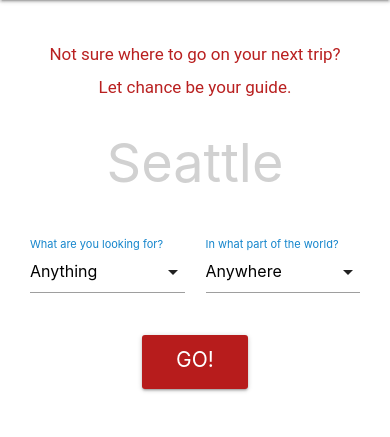
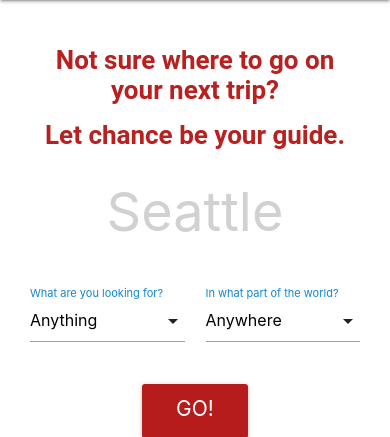
Before and after one commit to graemeerickson/travel-roulette, a Django app: page / in a window 390 px wide. Shown: the part 56-493 px from the top of the page. Run offline with Django 3.2, Linux system fonts and the light colour scheme; some libraries are stand-ins or nearby versions.

Commit message:
Updated header text styling

```diff
--- a/main_app/static/css/style.css
+++ b/main_app/static/css/style.css
@@ -37,10 +37,11 @@ ul.dropdown-content.select-dropdown li span {
 }
 .jumbotron {
   line-height: 150px;
-  margin-bottom: 5px;
+  margin-bottom: 15px;
   text-align: center;
 }
 .jumbotron-text {
+  font-weight: bold;
   margin: 15px;
 }
 .nav-link {
@@ -103,9 +104,12 @@ ul.dropdown-content.select-dropdown li span {
   }
 }
 @media only screen and (max-width: 554px) {
+  .jumbotron {
+    margin-bottom: 0px;
+  }
   .jumbotron-text {
-    font-size: 17px;
-    line-height: 18px;
+    font-size: 26px;
+    line-height: 30px;
   }
   .nav-wrapper {
     padding: 0 5px;
```
Also changed, not shown: main_app/templates/index.html (+0 -19 lines).
